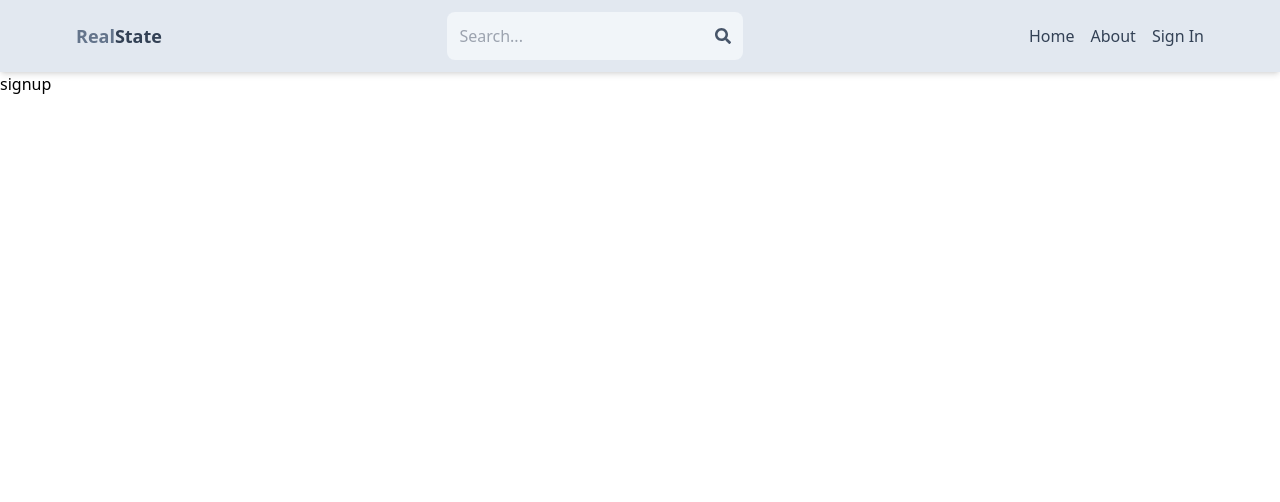
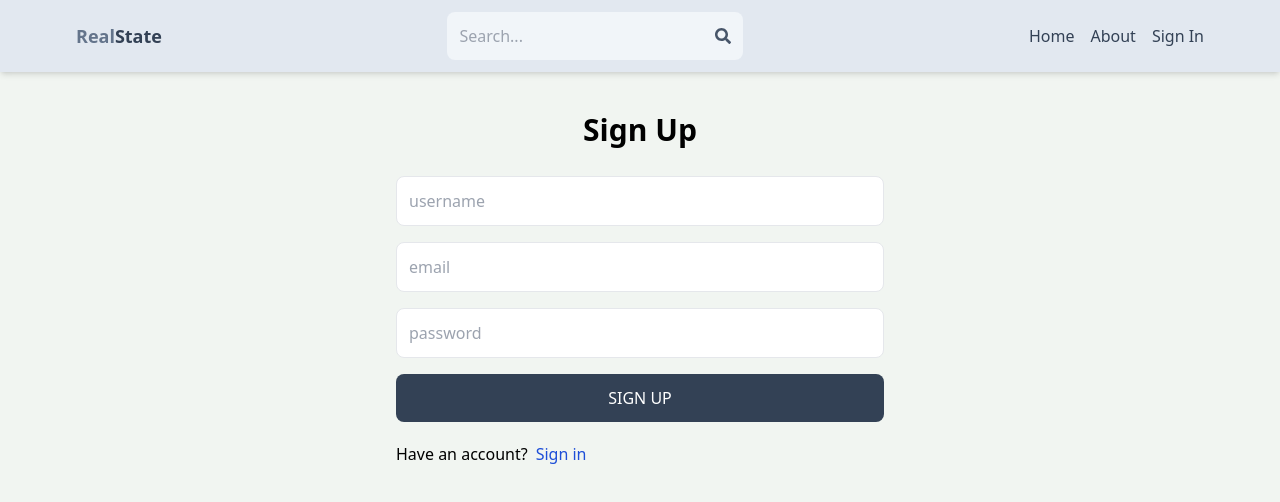
Before and after one commit to IntekhabImam/Mern-estates, a React (Vite) app in the folder client/: page /sign-up in a window 1280 px wide. Shown: the top 502 px of the page. Built offline with nearby package versions, Linux system fonts and the light colour scheme.

Commit message:
complete sign up page funcionality

```diff
--- a/client/src/index.css
+++ b/client/src/index.css
@@ -1,3 +1,7 @@
 @tailwind base;
 @tailwind components;
 @tailwind utilities;
+
+body{
+    background-color: rgb(241, 245, 241);
+}
--- a/client/src/pages/SignUp.jsx
+++ b/client/src/pages/SignUp.jsx
@@ -1,11 +1,86 @@
-import React from "react";
+import { useState } from 'react';
+import { Link, useNavigate } from 'react-router-dom';
 
-const SignUp = () => {
+export default function SignUp() {
+  const [formData, setFormData] = useState({});
+  const [error, setError] = useState(null);
+  const [loading, setLoading] = useState(false);
+  const navigate = useNavigate();
+
+  const handleChange = (e) => {
+    setFormData({
+      ...formData,
+      [e.target.id]: e.target.value,
+    });
+  };
+
+  const handleSubmit = async (e) => {
+    e.preventDefault();
+
+    try {
+      setLoading(true);
+      const res = await fetch('/api/auth/signup', {
+        method: 'POST',
+        headers: {
+          'Content-Type': 'application/json',
+        },
+        body: JSON.stringify(formData),
+      });
+      const data = await res.json();
+      console.log(data);
+      if (data.success === false) {
+        setLoading(false);
+        setError(data.message);
+        return;
+      }
+      setLoading(false);
+      setError(null);
+      navigate('/sign-in');
+    } catch (error) {
+      setLoading(false);
+      setError(error.message);
+    }
+  };
   return (
-    <div>
-      <h1>signup</h1>
+    <div className='p-3 max-w-lg mx-auto'>
+      <h1 className='text-3xl text-center font-semibold my-7'>Sign Up</h1>
+      <form onSubmit={handleSubmit} className='flex flex-col gap-4'>
+        <input
+          type='text'
+          placeholder='username'
+          className='border p-3 rounded-lg'
+          id='username'
+          onChange={handleChange}
+        />
+        <input
+          type='email'
+          placeholder='email'
+          className='border p-3 rounded-lg'
+          id='email'
+          onChange={handleChange}
+        />
+        <input
+          type='password'
+          placeholder='password'
+          className='border p-3 rounded-lg'
+          id='password'
+          onChange={handleChange}
+        />
+
+        <button
+          disabled={loading}
+          className='bg-slate-700 text-white p-3 rounded-lg uppercase hover:opacity-95 disabled:opacity-80'
+        >
+          {loading ? 'Loading...' : 'Sign Up'}
+        </button>
+      </form>
+      <div className='flex gap-2 mt-5'>
+        <p>Have an account?</p>
+        <Link to={'/sign-in'}>
+          <span className='text-blue-700'>Sign in</span>
+        </Link>
+      </div>
+      {error && <p className='text-red-500 mt-5'>{error}</p>}
     </div>
   );
-};
-
-export default SignUp;
+}
--- a/client/vite.config.js
+++ b/client/vite.config.js
@@ -3,5 +3,14 @@
 
 // https://vitejs.dev/config/
 export default defineConfig({
+  server: {
+    proxy: {
+      '/api': {
+        target: 'http://localhost:3000',
+        secure: false,
+      },
+    },
+  },
+
   plugins: [react()],
-})
+});
```
